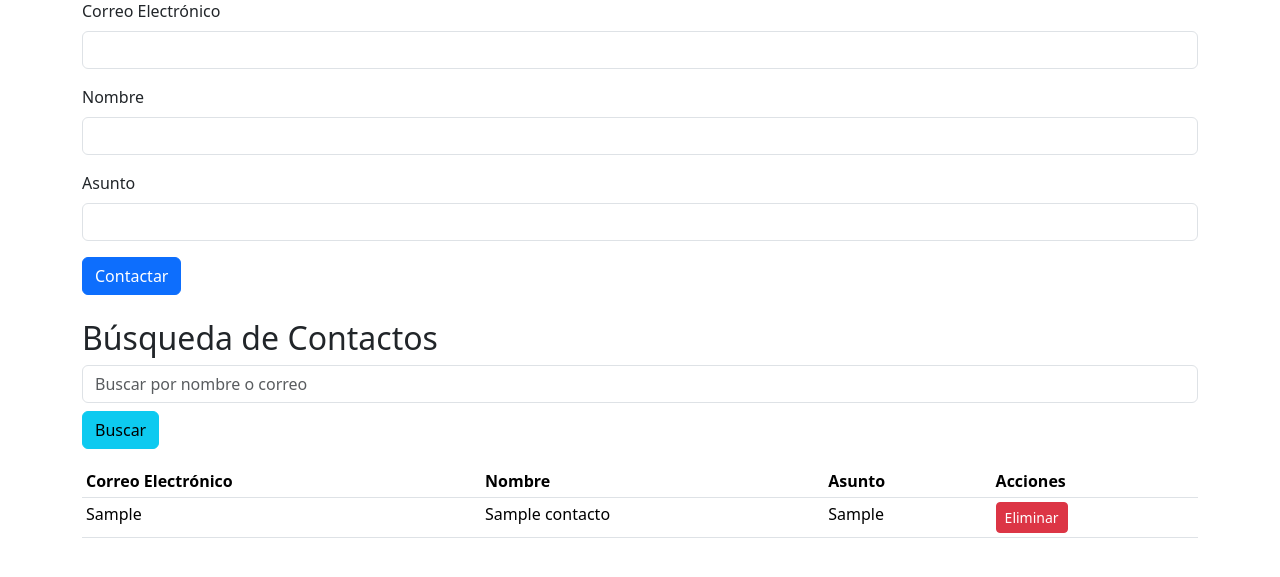
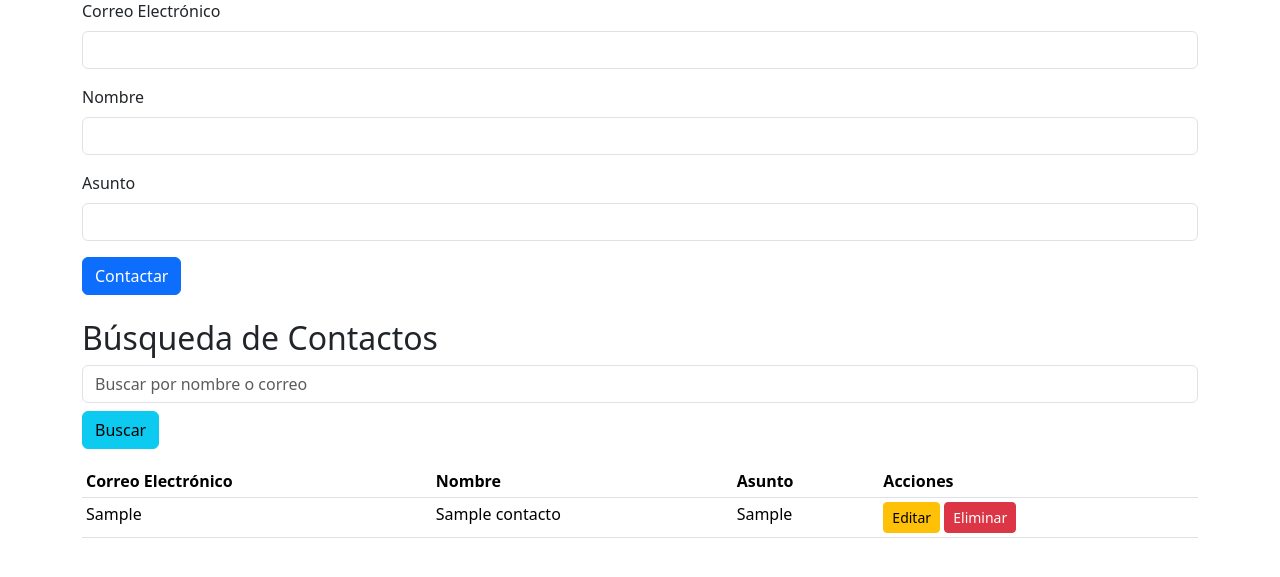
Before and after one commit to annav-120/flask7a, a Flask app: page /contacto in a window 1280 px wide. Shown: the part 105-682 px from the top of the page. Run offline with Flask 3, Linux system fonts and the light colour scheme; tables that the repository leaves empty or names only in its code hold one stand-in row (values such as "Sample post"); some libraries are stand-ins or nearby versions.

Commit message:
Update contacto.html

```diff
--- a/templates/contacto.html
+++ b/templates/contacto.html
@@ -13,6 +13,8 @@
     <div class="container mt-5">
         <h1>Formulario de Contacto</h1>
         <form id="frmContacto" action="/contacto" method="POST">
+            <input type="hidden" id="id_contacto" name="id_contacto"> <!-- Campo oculto para el ID del contacto -->
+
             <div class="mb-3">
                 <label for="email" class="form-label">Correo Electrónico</label>
                 <input type="email" class="form-control" id="email" name="email" required minlength="5" maxlength="50">
@@ -25,7 +27,7 @@
                 <label for="asunto" class="form-label">Asunto</label>
                 <input type="text" class="form-control" id="asunto" name="asunto" required minlength="10" maxlength="50">
             </div>
-            <button type="submit" class="btn btn-primary">Contactar</button>
+            <button type="submit" class="btn btn-primary" id="submitButton">Contactar</button>
         </form>
     </div>
 
@@ -107,7 +109,10 @@
                             <td>${registro.Correo_Electronico}</td>
                             <td>${registro.Nombre}</td>
                             <td>${registro.Asunto}</td>
-                            <td><button class="btn btn-danger btn-sm" onclick="eliminar(${registro.Id_Contacto})">Eliminar</button></td>
+                            <td>
+                                <button class="btn btn-warning btn-sm" onclick="editar(${registro.Id_Contacto}, '${registro.Correo_Electronico}', '${registro.Nombre}', '${registro.Asunto}')">Editar</button>
+                                <button class="btn btn-danger btn-sm" onclick="eliminar(${registro.Id_Contacto})">Eliminar</button>
+                            </td>
                         </tr>`);
                     }
                 });
@@ -134,6 +139,18 @@
                 }
             };
 
+            // Función para editar un registro
+            window.editar = function(id, correo, nombre, asunto) {
+                // Rellenar el formulario con los datos del contacto seleccionado
+                $("#id_contacto").val(id); // Rellenar el campo oculto con el ID del contacto
+                $("#email").val(correo);
+                $("#nombre").val(nombre);
+                $("#asunto").val(asunto);
+
+                // Cambiar el texto del botón de enviar
+                $("#submitButton").text("Actualizar");
+            };
+
             // Configuración de Pusher para actualizar en tiempo real
             Pusher.logToConsole = true;
             var pusher = new Pusher('fe0a6fda0635d4db01ce', {
```
